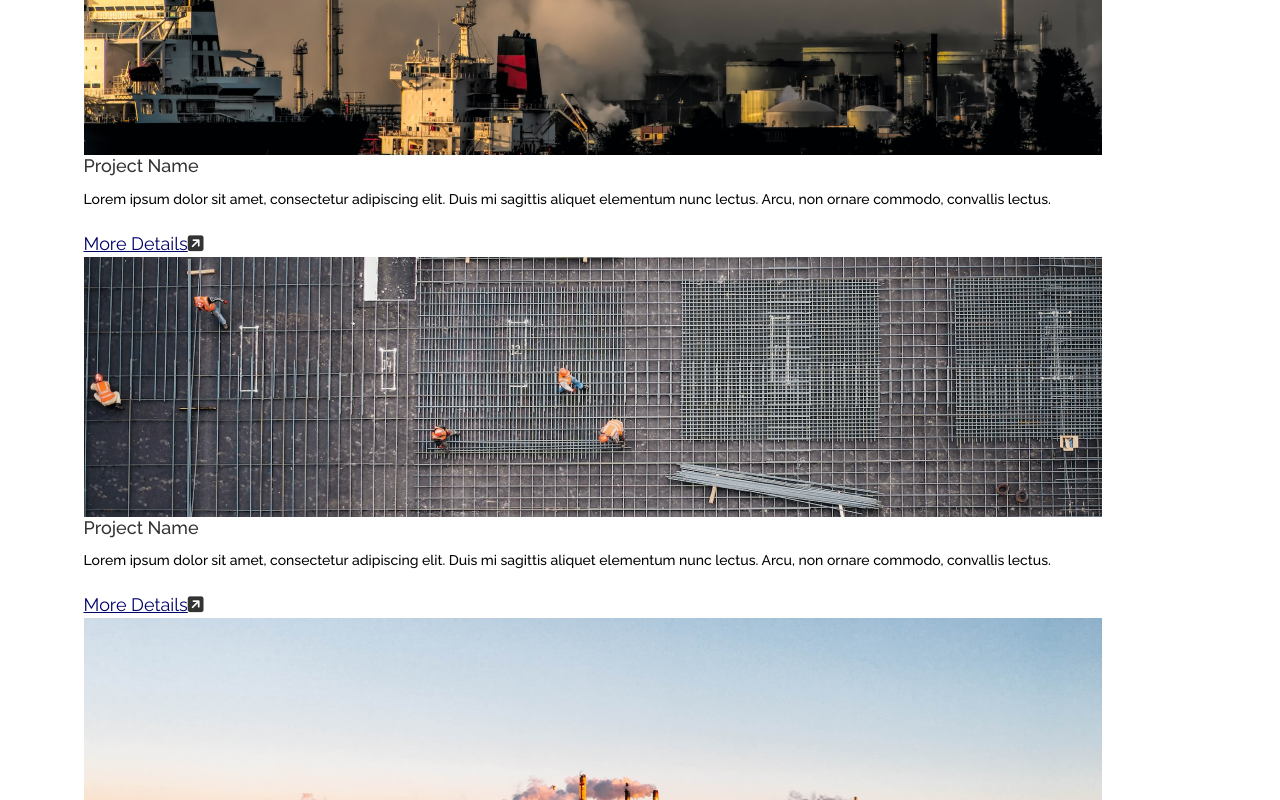
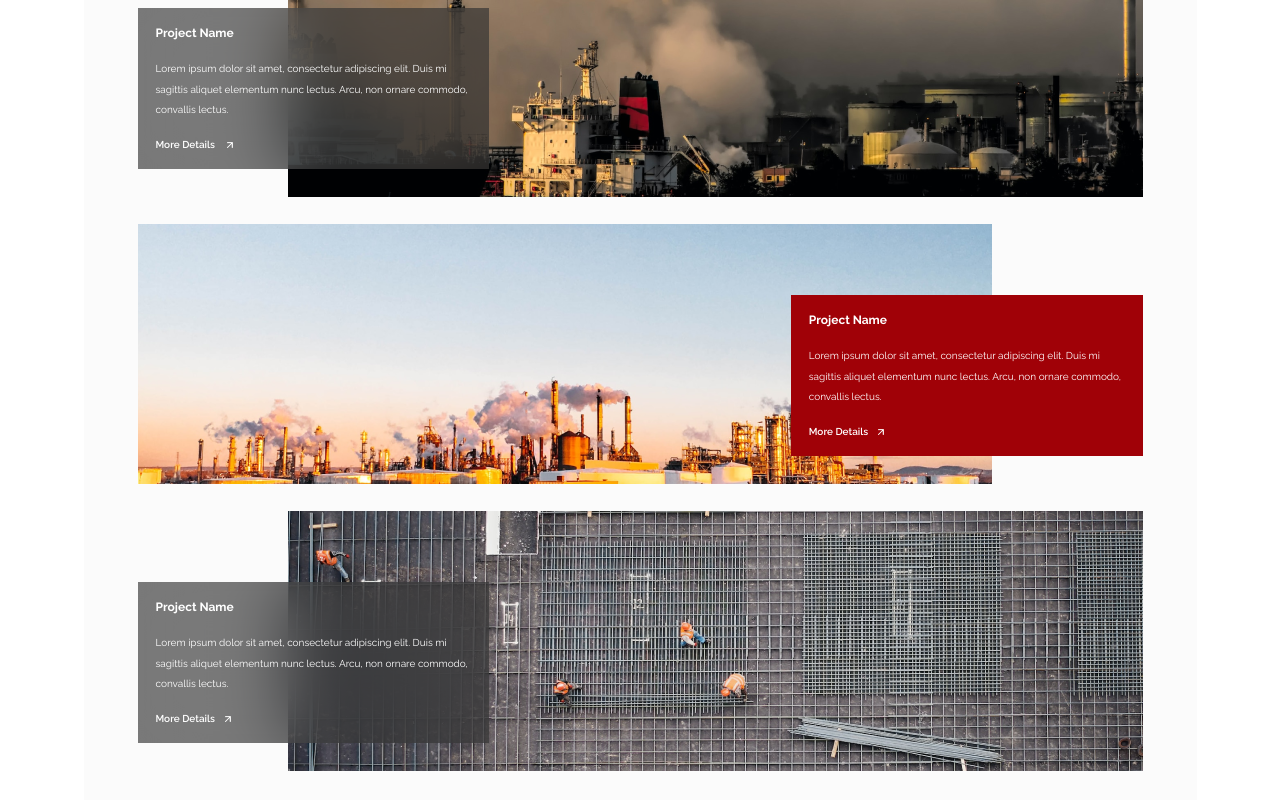
Before and after one commit to pin4eva/ralonick, a Next.js app: page /projects in a window 1280 px wide. Shown: the part 640-1440 px from the top of the page. Built offline with nearby package versions, Linux system fonts and the light colour scheme.

Commit message:
Update index.tsx

```diff
--- a/src/pages/projects/index.tsx
+++ b/src/pages/projects/index.tsx
@@ -33,7 +33,7 @@ function Project() {
                         <button className="button-hug">Book Services</button>
                     </div>
                 </section>
-                <section className="third-section">
+                {/* <section className="third-section">
                     <div className="inner">
                         {Projects.map((item) => {
                             return (
@@ -54,7 +54,63 @@ function Project() {
                             )
                         })}
                     </div>
-                </section>
+                </section> */}
+                <section className="home-section-7">
+					<div className="section7-inner">
+						<div className="section7-inner-sub">
+							<img src="/assets/projects1.png" alt="" className="large-img" />
+							<div className="section7-inner-sub_text">
+								<p className="text-heading">Project Name</p>
+								<p className="inner-text-body">
+									Lorem ipsum dolor sit amet, consectetur adipiscing elit. Duis mi sagittis aliquet elementum nunc
+									lectus. Arcu, non ornare commodo, convallis lectus.
+								</p>
+								<Link   as={"/projects/{$[id]}"} href="/projects/{$[id]}"className="text-link">
+									<a className="text-link_link">
+										More Details <img src="/assets/moreDetailsArrow.png" alt="" />
+									</a>
+								</Link>
+							</div>
+						</div>
+						<div className="section7-inner-sub sub-2">
+							<img src="/assets/projects2.png" alt="" className="large-img" />
+							<div className="section7-inner-sub_text sub-2_text">
+								<p className="text-heading">Project Name</p>
+								<p className="inner-text-body">
+									Lorem ipsum dolor sit amet, consectetur adipiscing elit. Duis mi sagittis aliquet elementum nunc
+									lectus. Arcu, non ornare commodo, convallis lectus.
+								</p>
+
+								<Link   as={"/projects/{$[id]}"} href="/projects/{$[id]}" className="text-link">
+									<a className="text-link_link">
+										More Details
+										<img src="/assets/moreDetailsArrow.png" alt="" />
+									</a>
+								</Link>
+							</div>
+						</div>
+						<div className="section7-inner-sub">
+							<img src="/assets/projects3.png" alt="" className="large-img" />
+							<div className="section7-inner-sub_text">
+								<p className="text-heading">Project Name</p>
+								<p className="inner-text-body">
+									Lorem ipsum dolor sit amet, consectetur adipiscing elit. Duis mi sagittis aliquet elementum nunc
+									lectus. Arcu, non ornare commodo, convallis lectus.
+								</p>
+
+								<Link   as={"/projects/{$[id]}"} href="/projects/{$[id]}" className="text-link">
+									<a className="text-link_link">
+										More Details
+										<img src="/assets/moreDetailsArrow.png" alt="" />
+									</a>
+								</Link>
+							</div>
+						</div>
+						<div className="section7-inner-btn">
+							<button className="btn btn-danger hug">All Services</button>
+						</div>
+					</div>
+				</section>
                 <section className="fourth-section">
                     <div className="box">
                         <div className="box-inner">
```
